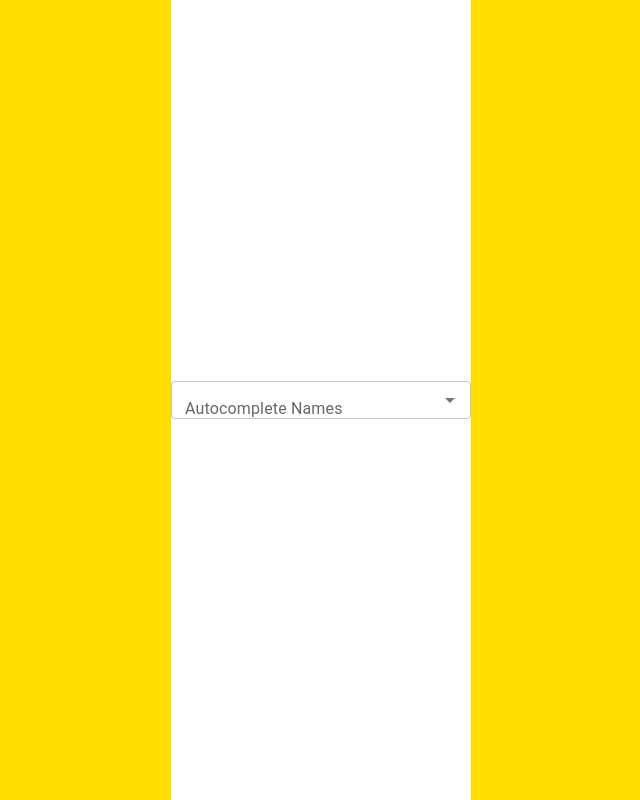
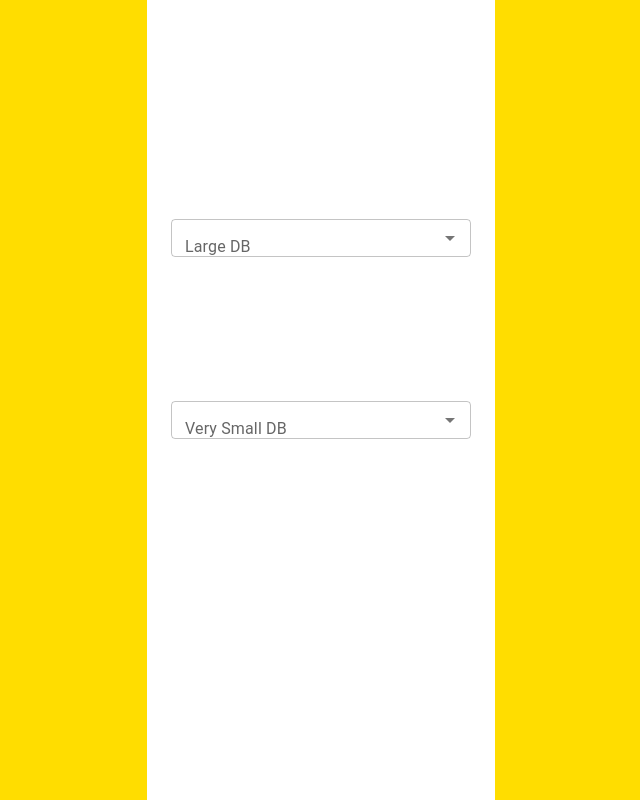
Before and after one commit to gavarava/react-bare-basics-toolbox, a React (Create React App) app: page / in a window 1280 px wide. Shown: the whole page, without its empty margins (319-959 px from the left). Built offline with nearby package versions, Linux system fonts and the light colour scheme; a web font is replaced by a local one.

Commit message:
Optimized a bit of search algorithm. But ideally this should not be the responsibility of a component, but something else. Experimenting with various data sizes.

```diff
--- a/src/App.js
+++ b/src/App.js
@@ -11,6 +11,7 @@ import {createTheme} from '@material-ui/core/styles';
 import purple from '@material-ui/core/colors/purple';
 import {useEffect, useState} from "react";
 import AsyncAutoComplete from "./components/AsyncAutoComplete";
+import {Container, Grid, ImageList} from "@material-ui/core";
 
 const theme = createTheme(createTheme({
   palette: {
@@ -42,8 +43,24 @@ function App() {
         <ThemeProvider theme={theme}>
           <header className="App-header">
             <GlobalStyles/>
-            <AsyncAutoComplete
-                data={["Saphira", "Tom", "Betsy-May", "Larry-Huges"]}/>
+            <Container maxWidth="sm">
+              <Grid>
+                <ImageList>
+                  <div>
+                    <AsyncAutoComplete
+                        label="Large DB"
+                        data={/*["Saphira", "Tom", "Betsy-May", "Larry-Huges"]*/ namesData.names}/>
+                  </div>
+                </ImageList>
+              </Grid>
+              <ImageList>
+              <div>
+                <AsyncAutoComplete
+                    label="Very Small DB"
+                    data={["Saphira", "Tom", "Betsy-May", "Larry-Huges"]}/>
+              </div>
+              </ImageList>
+            </Container>
           </header>
         </ThemeProvider>
       </div>
--- a/src/components/AsyncAutoComplete.js
+++ b/src/components/AsyncAutoComplete.js
@@ -1,57 +1,69 @@
-import * as React from 'react';
-import TextField from '@mui/material/TextField';
-import Autocomplete from '@mui/material/Autocomplete';
-import CircularProgress from '@mui/material/CircularProgress';
+import * as React from 'react'
+import TextField from '@mui/material/TextField'
+import Autocomplete from '@mui/material/Autocomplete'
+import CircularProgress from '@mui/material/CircularProgress'
+
+function indexData(array) {
+  let rawData = new Set(array)
+  let indexedData = new Map()
+  rawData.forEach(value => {
+    let firstLetter = value.substring(0, 1);
+    if (indexedData.has(firstLetter)) {
+      indexedData.get(firstLetter).add(value)
+    } else {
+      indexedData.set(firstLetter, new Set([value]))
+    }
+  })
+  return indexedData
+}
 
 export default function AsyncAutoComplete(props) {
-  const data = props.data;
-  const [open, setOpen] = React.useState(false);
-  const [options, setOptions] = React.useState([]);
-  const [typedKeywordToSearch, setTypedKeywordToSearch] = React.useState('');
-  const loading = open && options.length === 0;
+  const data = props.data
+  const index = indexData(data)
+  const [open, setOpen] = React.useState(false)
+  const [options, setOptions] = React.useState([])
+  const [typedKeywordToSearch, setTypedKeywordToSearch] = React.useState('')
+  const loading = open && options.length === 0
 
   React.useEffect(() => {
     console.log("typedKeywordToSearch::::" + typedKeywordToSearch)
-
     async function searchStringInArray() {
       console.log("INSIDE searchStringInArray::::" + typedKeywordToSearch)
-      const array = data;
-      console.log("USING DATA SET OF LENGTH:::: " + array.length)
+      const array = data
+      console.info("USING DATA SET OF LENGTH:::: " + array.length)
       return new Promise((resolve, reject) => {
         if (array === undefined || typedKeywordToSearch === undefined) {
-          console.error("Rejecting")
-          return reject("Invalid Arguments to searchStringInArray()")
-        }
-        if (array.find(element => element === typedKeywordToSearch)
-            || array.find(
-                element => element === typedKeywordToSearch.toLowerCase)) {
-          console.log("Resolving 1")
-          return resolve([typedKeywordToSearch])
+          return reject("Invalid Arguments to searchStringInArray(). Set typedKeywordToSearch and pass an array in props.data")
         } else {
-          let searchResultsArray = [];
-          array.forEach(item => {
+
+          let searchResultsSet = new Set()
+          let dataSet = typedKeywordToSearch.length > 1 ? index.get(typedKeywordToSearch.substring(0, 1)) : new Set().add(typedKeywordToSearch)
+          console.log("USING INDEXED DATA SET OF LENGTH:::: " + dataSet.size)
+          console.log("INDEXED DATA:::: " + dataSet.join(' '))
+          dataSet.forEach(item => {
             console.log("item ==> " + item)
             console.log("searchString ==> " + typedKeywordToSearch)
             if (item.toLowerCase().includes(typedKeywordToSearch)
                 || item.includes(
                     typedKeywordToSearch)) {
-              searchResultsArray.push(item)
+              searchResultsSet.add(item)
             }
           })
-          console.log("Resolving 2::::" + searchResultsArray.length + " --- "
-              + searchResultsArray)
-          return resolve(searchResultsArray)
+          console.log("Resolving 2::::" + searchResultsSet.size + " --- "
+              + searchResultsSet)
+          return resolve(() => Array.from(searchResultsSet))
         }
-      });
+      })
     }
-    let active = true;
+
+    let active = true
     /* TODO Fix loading block when generating results
     if (!loading) {
-      return undefined;
+      return undefined
     } */
 
-    if((typedKeywordToSearch === '' || typedKeywordToSearch === undefined)) {
-      return;
+    if ((typedKeywordToSearch === '' || typedKeywordToSearch === undefined)) {
+      return
     }
 
     (async () => {
@@ -65,18 +77,18 @@ export default function AsyncAutoComplete(props) {
       })
       .catch(reason => console.error(reason))
       .finally(() => console.log("FINALLY"))
-    })();
+    })()
 
     return () => {
-      active = false;
-    };
-  }, [loading, typedKeywordToSearch, data]);
+      active = false
+    }
+  }, [loading, typedKeywordToSearch, data])
 
   React.useEffect(() => {
     if (!open) {
-      setOptions([]);
+      setOptions([])
     }
-  }, [open]);
+  }, [open])
 
   return (
       <Autocomplete
@@ -85,11 +97,12 @@ export default function AsyncAutoComplete(props) {
           sx={{width: 300}}
           open={open}
           onOpen={() => {
-            setOpen(true);
+            setOpen(true)
           }}
           onClose={() => {
-            setOpen(false);
+            setOpen(false)
           }}
+          onSelect={() => setTypedKeywordToSearch('')}
           onInput={(event) =>
               setTypedKeywordToSearch(event.target.value)}
           isOptionEqualToValue={(option, value) => option === value}
@@ -99,7 +112,7 @@ export default function AsyncAutoComplete(props) {
           renderInput={(params) => (
               <TextField
                   {...params}
-                  label="Autocomplete Names"
+                  label={props.label}
                   InputProps={{
                     ...params.InputProps,
                     endAdornment: (
@@ -113,5 +126,5 @@ export default function AsyncAutoComplete(props) {
               />
           )}
       />
-  );
+  )
 }
```
